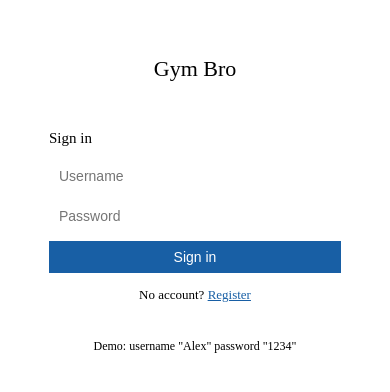
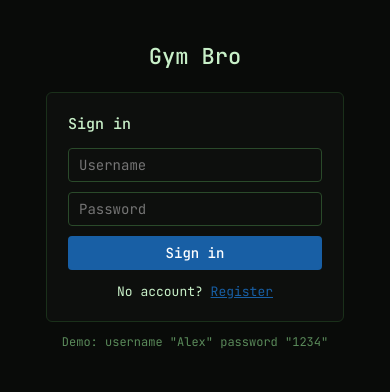
Before and after one commit to alexbd8192/gym-bro, a React (Vite) app: page / in a window 390 px wide. Shown: the top 392 px of the page. Built offline with nearby package versions, Linux system fonts and the light colour scheme.

Commit message:
v0.3 — matrix dark theme, persist login, clickable dashboard, mobile margins

```diff
--- a/gymbro.tsx
+++ b/gymbro.tsx
@@ -1,4 +1,4 @@
-import { useState, useMemo } from "react";
+import { useState, useMemo, useEffect } from "react";
 
 // ─── EXERCISE DATABASE (80+) ───────────────────────────────────────────────
 const DB = [
@@ -242,7 +242,7 @@ function exportMD(sessions, userName) {
 
 // ─── STYLES ───────────────────────────────────────────────────────────────
 const S = {
-  wrap: {fontFamily:"var(--font-sans)",color:"var(--color-text-primary)",maxWidth:540,margin:"0 auto",padding:"0 0 5rem"},
+  wrap: {fontFamily:"var(--font-mono)",color:"var(--color-text-primary)",maxWidth:540,margin:"0 auto",padding:"0 0 5rem"},
   header: {display:"flex",alignItems:"center",justifyContent:"space-between",padding:"1rem 0 0.5rem"},
   logo: {fontSize:20,fontWeight:500},
   tabs: {display:"flex",gap:2,borderBottom:"0.5px solid var(--color-border-tertiary)",marginBottom:"1.25rem",overflowX:"auto"},
@@ -309,6 +309,25 @@ export default function GymBro() {
     (dbMuscle==="All"||e.muscle===dbMuscle)&&
     e.name.toLowerCase().includes(dbSearch.toLowerCase())
   ),[dbEq,dbMuscle,dbSearch]);
+
+  // ── PERSIST (must be before early return — Rules of Hooks) ──
+  useEffect(()=>{
+    try {
+      const saved = localStorage.getItem("gymbro_state");
+      if (saved) {
+        const d = JSON.parse(saved);
+        if (d.users)    setUsers(d.users);
+        if (d.sessions) setSessions(d.sessions);
+        if (d.routines) setRoutines(d.routines);
+        if (d.loggedIn) setLoggedIn(d.loggedIn);
+      }
+    } catch(e) {}
+  // eslint-disable-next-line react-hooks/exhaustive-deps
+  },[]);
+
+  useEffect(()=>{
+    localStorage.setItem("gymbro_state", JSON.stringify({users,sessions,routines,loggedIn}));
+  },[users,sessions,routines,loggedIn]);
 
   if (!loggedIn) return <AuthScreen users={users} setUsers={setUsers} sessions={sessions} setSessions={setSessions} routines={routines} setRoutines={setRoutines} authMode={authMode} setAuthMode={setAuthMode} authForm={authForm} setAuthForm={setAuthForm} authErr={authErr} setAuthErr={setAuthErr} onLogin={u=>{setLoggedIn(u);setAuthErr("");}} />;
 
@@ -439,9 +458,9 @@ export default function GymBro() {
       {tab==="dashboard" && (
         <div>
           <div style={S.metricRow}>
-            <div style={S.metric}><div style={S.metricVal}>{userSessions.length}</div><div style={S.metricLbl}>sessions</div></div>
-            <div style={S.metric}><div style={S.metricVal}>{Object.keys(prs).length}</div><div style={S.metricLbl}>PRs</div></div>
-            <div style={S.metric}><div style={S.metricVal}>{userRoutines.length}</div><div style={S.metricLbl}>routines</div></div>
+            <div style={{...S.metric,cursor:"pointer"}} onClick={()=>setTab("log")}><div style={S.metricVal}>{userSessions.length}</div><div style={S.metricLbl}>sessions</div></div>
+            <div style={{...S.metric,cursor:"pointer"}} onClick={()=>setTab("progress")}><div style={S.metricVal}>{Object.keys(prs).length}</div><div style={S.metricLbl}>PRs</div></div>
+            <div style={{...S.metric,cursor:"pointer"}} onClick={()=>setTab("routines")}><div style={S.metricVal}>{userRoutines.length}</div><div style={S.metricLbl}>routines</div></div>
           </div>
           <div style={S.secTitle}>Last 4 weeks</div>
           <div style={{display:"grid",gridTemplateColumns:"repeat(7,1fr)",gap:3,marginBottom:"1.5rem"}}>
@@ -758,7 +777,7 @@ export default function GymBro() {
 // ─── AUTH SCREEN ──────────────────────────────────────────────────────────
 function AuthScreen({users,setUsers,sessions,setSessions,routines,setRoutines,authMode,setAuthMode,authForm,setAuthForm,authErr,setAuthErr,onLogin}) {
   const S2 = {
-    wrap:{fontFamily:"var(--font-sans)",color:"var(--color-text-primary)",maxWidth:340,margin:"0 auto",padding:"3rem 1rem"},
+    wrap:{fontFamily:"var(--font-mono)",color:"var(--color-text-primary)",maxWidth:340,margin:"0 auto",padding:"3rem 1.5rem",minHeight:"100dvh"},
     card:{background:"var(--color-background-primary)",border:"0.5px solid var(--color-border-tertiary)",borderRadius:"var(--border-radius-lg)",padding:"1.5rem"},
     input:{width:"100%",boxSizing:"border-box",padding:"7px 10px",borderRadius:"var(--border-radius-md)",border:"0.5px solid var(--color-border-secondary)",background:"var(--color-background-primary)",color:"var(--color-text-primary)",fontSize:14,marginBottom:10},
     btn:{width:"100%",padding:"8px",borderRadius:"var(--border-radius-md)",border:"none",background:"#185FA5",color:"#fff",cursor:"pointer",fontSize:14,fontWeight:500},
--- a/index.html
+++ b/index.html
@@ -4,6 +4,39 @@
     <meta charset="UTF-8" />
     <meta name="viewport" content="width=device-width, initial-scale=1.0" />
     <title>Gym Bro</title>
+    <link rel="preconnect" href="https://fonts.googleapis.com">
+    <link href="https://fonts.googleapis.com/css2?family=JetBrains+Mono:wght@400;500;600&display=swap" rel="stylesheet">
+    <style>
+      :root {
+        --color-background-primary:   #0d0f0d;
+        --color-background-secondary: #111611;
+        --color-text-primary:         #c8f0c8;
+        --color-text-secondary:       #5a8a5a;
+        --color-border-primary:       #1e3a1e;
+        --color-border-secondary:     #2a4a2a;
+        --color-border-tertiary:      #1a301a;
+        --border-radius-lg:           6px;
+        --border-radius-md:           4px;
+        --font-mono: 'JetBrains Mono', 'Fira Code', 'Courier New', monospace;
+      }
+      *, *::before, *::after { box-sizing: border-box; }
+      html, body {
+        margin: 0;
+        padding: 0;
+        background: #090b09;
+        color: var(--color-text-primary);
+        font-family: var(--font-mono);
+        font-size: 14px;
+        -webkit-font-smoothing: antialiased;
+      }
+      input, button, select, textarea {
+        font-family: var(--font-mono);
+      }
+      /* Scrollbar */
+      ::-webkit-scrollbar { width: 6px; }
+      ::-webkit-scrollbar-track { background: #090b09; }
+      ::-webkit-scrollbar-thumb { background: #2a4a2a; border-radius: 3px; }
+    </style>
   </head>
   <body>
     <div id="root"></div>
```
